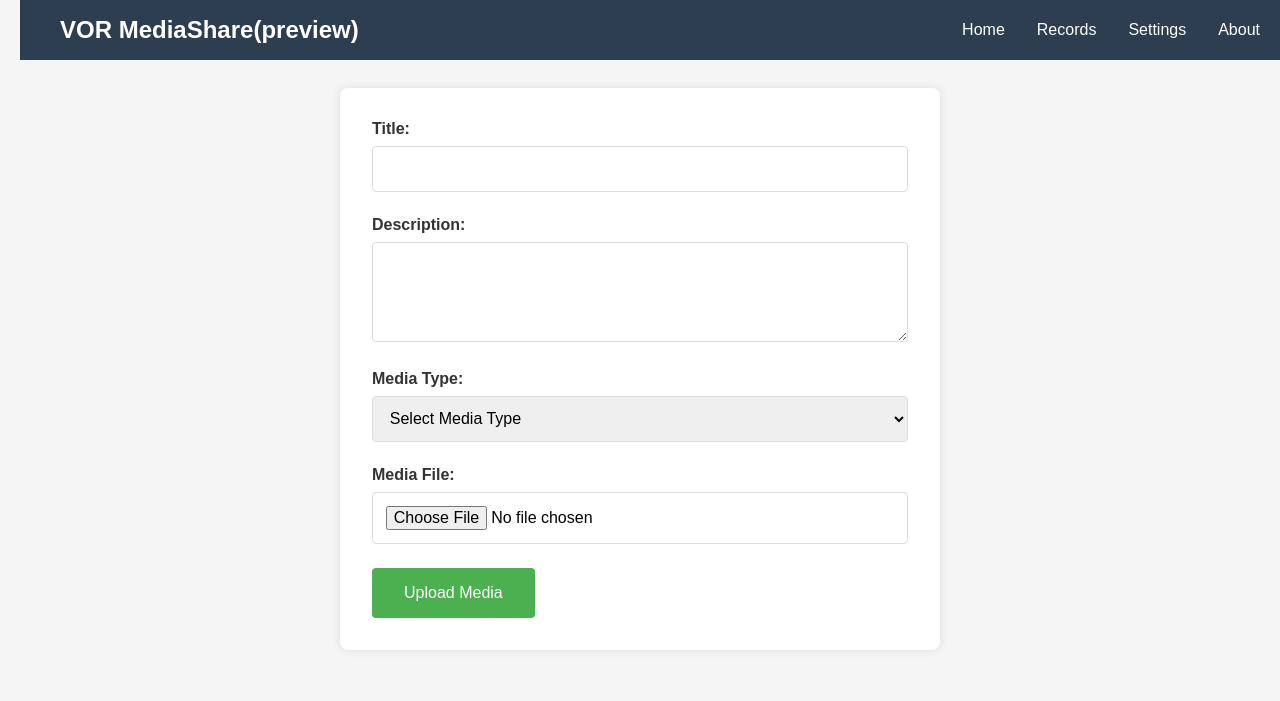
After one commit to Prime7000/usp-unified-sharing-program-, a Django app: page /image_upload in a window 1280 px wide. The commit adds this page. Shown: the top 701 px of the page. Run offline with Django 5.2, Linux system fonts and the light colour scheme.

Commit message:
prime tempory interface

```diff
--- /dev/null
+++ b/core/templates/base.html
@@ -0,0 +1,145 @@
+<!DOCTYPE html>
+<html lang="en">
+<head>
+    <meta charset="UTF-8">
+    <meta name="viewport" content="width=device-width, initial-scale=1.0">
+    <title>{% block title %}MediaShare{% endblock %}</title>
+    <link rel="stylesheet" href="https://cdnjs.cloudflare.com/ajax/libs/font-awesome/6.0.0/css/all.min.css">
+    <style>
+        * {
+            margin: 0;
+            padding: 0;
+            box-sizing: border-box;
+            font-family: Arial, sans-serif;
+        }
+
+        nav {
+            background: #2c3e50;
+            padding: 1rem;
+            position: fixed;
+            width: 100%;
+            top: 0;
+            z-index: 1000;
+        }
+
+        .nav-container {
+            display: flex;
+            justify-content: space-between;
+            align-items: center;
+            max-width: 1200px;
+            margin: 0 auto;
+        }
+
+        .logo {
+            color: white;
+            font-size: 1.5rem;
+            font-weight: bold;
+        }
+
+        .nav-links {
+            display: flex;
+            gap: 2rem;
+        }
+
+        .nav-links a {
+            color: white;
+            text-decoration: none;
+        }
+
+        .menu-toggle {
+            display: none;
+            color: white;
+            font-size: 1.5rem;
+            cursor: pointer;
+        }
+
+        .main-content {
+            margin-top: 80px;
+            padding: 2rem;
+            max-width: 1200px;
+            margin-left: auto;
+            margin-right: auto;
+        }
+
+        .media-grid {
+            display: grid;
+            grid-template-columns: repeat(auto-fit, minmax(250px, 1fr));
+            gap: 2rem;
+            padding: 2rem 0;
+        }
+
+        .media-box {
+            background: white;
+            border-radius: 10px;
+            padding: 2rem;
+            text-align: center;
+            box-shadow: 0 2px 10px rgba(0,0,0,0.1);
+            cursor: pointer;
+            transition: transform 0.3s ease;
+        }
+
+        .media-box:hover {
+            transform: translateY(-5px);
+        }
+
+        .media-icon {
+            font-size: 3rem;
+            margin-bottom: 1rem;
+        }
+
+        footer {
+            background: #2c3e50;
+            color: white;
+            text-align: center;
+            padding: 1rem;
+            position: fixed;
+            bottom: 0;
+            width: 100%;
+        }
+
+        @media (max-width: 768px) {
+            .nav-links {
+                display: none;
+                width: 100%;
+                flex-direction: column;
+                position: absolute;
+                top: 100%;
+                left: 0;
+                background: #2c3e50;
+                padding: 1rem;
+            }
+
+            .nav-links.active {
+                display: flex;
+            }
+
+            .menu-toggle {
+                display: block;
+            }
+        }
+    </style>
+</head>
+<body>
+    <nav>
+        <div class="nav-container">
+            <div class="logo">VOR MediaShare(preview)</div>
+            <div class="nav-links">
+                <a href="{% url 'core:home' %}">Home</a>
+                <a href="{% url 'core:record' %}">Records</a>
+                <a href="#settings">Settings</a>
+                <a href="#about">About</a>
+            </div>
+            <div class="menu-toggle"><i class="fas fa-bars"></i></div>
+        </div>
+    </nav>
+
+    {% block content %}
+
+
+    {% endblock %}
+
+
+
+
+</body>
+</html>
--- /dev/null
+++ b/core/templates/image_upload.html
@@ -0,0 +1,138 @@
+{% extends 'base.html' %}
+
+{% block title %} Home {% endblock %}
+
+{% block content %}
+<br><br>
+    <style>
+        * {
+            box-sizing: border-box;
+            margin: 0;
+            padding: 0;
+            font-family: Arial, sans-serif;
+        }
+
+        body {
+            background-color: #f5f5f5;
+            padding: 20px;
+        }
+
+        .form-container {
+            max-width: 600px;
+            margin: 2rem auto;
+            background-color: white;
+            padding: 2rem;
+            border-radius: 8px;
+            box-shadow: 0 0 10px rgba(0,0,0,0.1);
+        }
+
+        .form-group {
+            margin-bottom: 1.5rem;
+        }
+
+        label {
+            display: block;
+            margin-bottom: 0.5rem;
+            font-weight: bold;
+            color: #333;
+        }
+
+        input[type="text"],
+        textarea,
+        select,
+        input[type="file"] {
+            width: 100%;
+            padding: 0.8rem;
+            border: 1px solid #ddd;
+            border-radius: 4px;
+            font-size: 1rem;
+        }
+
+        textarea {
+            resize: vertical;
+            min-height: 100px;
+        }
+
+        .submit-btn {
+            background-color: #4CAF50;
+            color: white;
+            padding: 1rem 2rem;
+            border: none;
+            border-radius: 4px;
+            cursor: pointer;
+            font-size: 1rem;
+            transition: background-color 0.3s;
+        }
+
+        .submit-btn:hover {
+            background-color: #45a049;
+        }
+
+        @media (max-width: 768px) {
+            .form-container {
+                padding: 1rem;
+                margin: 1rem;
+            }
+        }
+    </style>
+
+    <div class="form-container">
+        <form id="mediaForm">
+            <!-- Timestamp Input -->
+            <div class="form-group">
+                <label for="timestamp">Title:</label>
+                <input type="text" id="title" name="title" required>
+            </div>
+
+            <!-- Description Textarea -->
+            <div class="form-group">
+                <label for="description">Description:</label>
+                <textarea id="description" name="description" required></textarea>
+            </div>
+
+            <!-- Media Type Dropdown -->
+            <div class="form-group">
+                <label for="mediaType">Media Type:</label>
+                <select id="mediaType" name="mediaType" required>
+                    <option value="">Select Media Type</option>
+                    <option value="image">Image</option>
+                    <option value="video">Video</option>
+                    <option value="audio">Audio</option>
+                </select>
+            </div>
+
+            <!-- File Input -->
+            <div class="form-group">
+                <label for="mediaFile">Media File:</label>
+                <input type="file" id="mediaFile" name="mediaFile" accept="*/*" required>
+            </div>
+
+            <!-- Submit Button -->
+            <button type="submit" class="submit-btn">Upload Media</button>
+        </form>
+    </div>
+
+    <script>
+        // Dynamic file input acceptance based on media type selection
+        const mediaType = document.getElementById('mediaType');
+        const mediaFile = document.getElementById('mediaFile');
+
+        mediaType.addEventListener('change', () => {
+            const selectedType = mediaType.value;
+            switch(selectedType) {
+                case 'image':
+                    mediaFile.setAttribute('accept', 'image/*');
+                    break;
+                case 'video':
+                    mediaFile.setAttribute('accept', 'video/*');
+                    break;
+                case 'audio':
+                    mediaFile.setAttribute('accept', 'audio/*');
+                    break;
+                default:
+                    mediaFile.setAttribute('accept', '*/*');
+            }
+        });
+    </script>
+
+{% endblock %}
--- a/core/urls.py
+++ b/core/urls.py
@@ -4,5 +4,7 @@ from . import views
 app_name = 'core'
 
 urlpatterns = [
-    path('',views.home, name = 'home')
+    path('',views.home, name = 'home'),
+    path('image_upload', views.image_upload, name = 'image_upload'),
+    path('records/', views.records, name = 'record')
 ]
--- a/core/views.py
+++ b/core/views.py
@@ -5,3 +5,11 @@ from django.shortcuts import render,redirect
 def home(request):
 
     return render(request, 'home.html')
+
+def image_upload(request):
+
+    return render(request, 'image_upload.html')
+
+def records(request):
+
+    return render(request, 'record.html')
```
Also changed, not shown: core/templates/home.html (+52 -11 lines), core/templates/record.html (added, +84 -0 lines).
